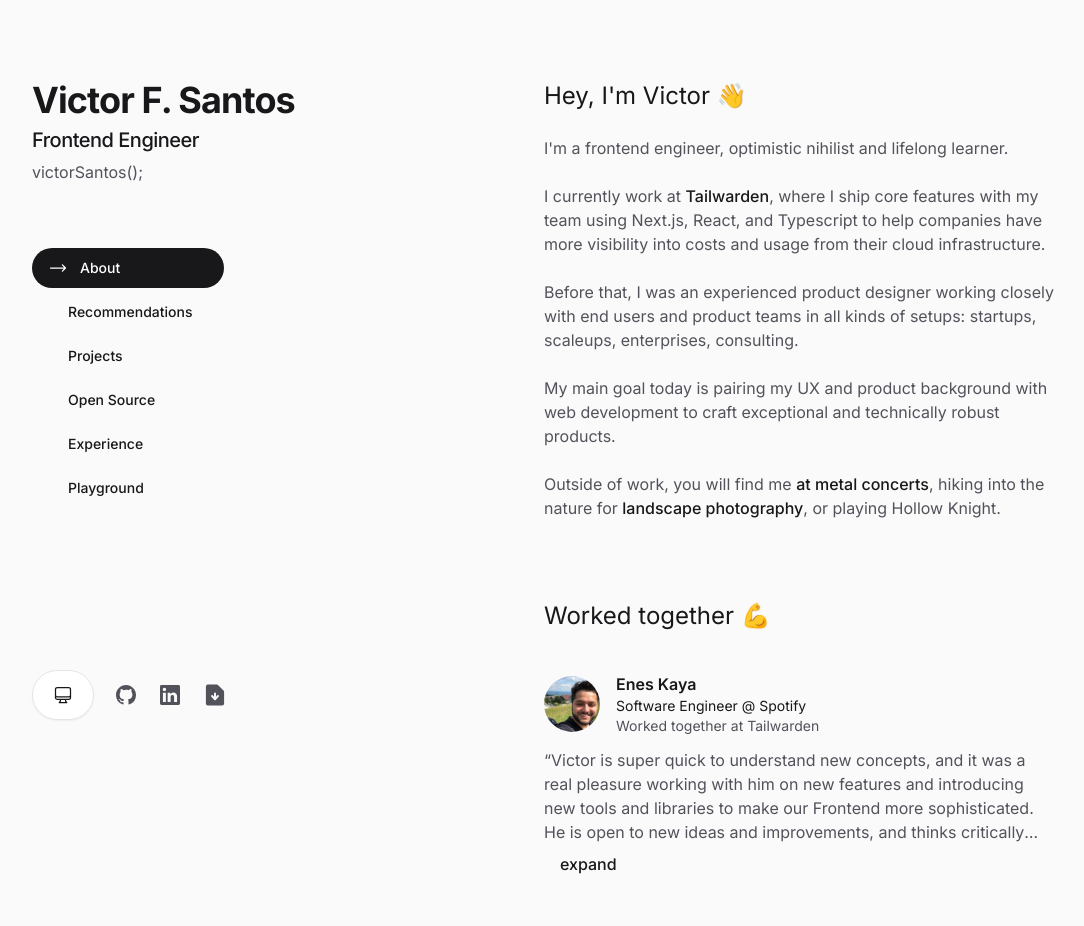
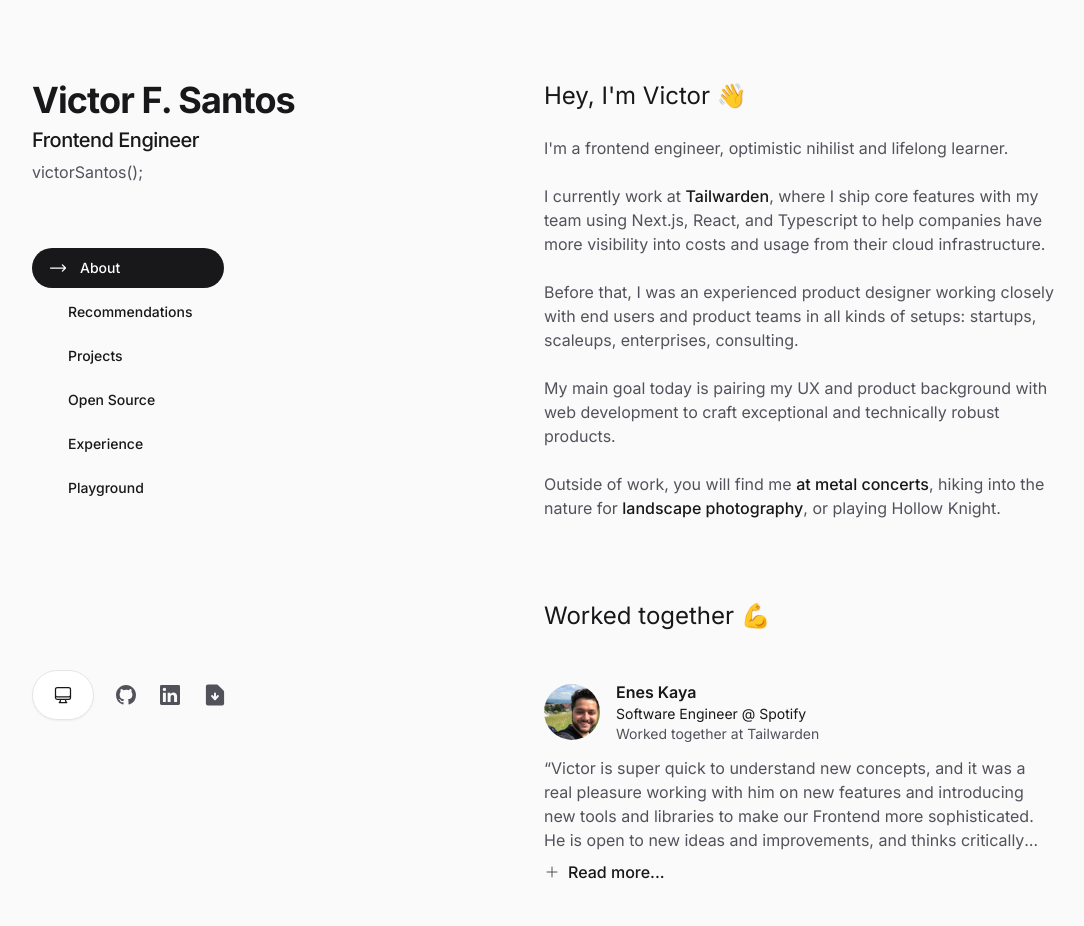
Before and after one commit to victorgaard/portfolio-v2, a Next.js app: page / in a window 1280 px wide. Shown: the top 926 px of the page, without its empty margins (96-1180 px from the left). Built offline with nearby package versions, Linux system fonts and the light colour scheme.

Commit message:
feat: recommendations fit and finish

```diff
--- a/components/Recommendation.tsx
+++ b/components/Recommendation.tsx
@@ -2,10 +2,16 @@ import { cn } from "@utils/cn";
 import Image from "next/image";
 import { PropsWithChildren, useState } from "react";
 import { Typography } from "@components/Typography";
-import Button from "./Button";
+import TextLink from "./TextLink";
+import { MinusIcon, PlusIcon } from "@heroicons/react/24/outline";
 
-export function Recommendation({ children }: PropsWithChildren) {
-  return <div className="flex flex-col gap-3">{children}</div>;
+type RecommendationProps = PropsWithChildren & { id: number };
+export function Recommendation({ children, id }: RecommendationProps) {
+  return (
+    <div id={`recommendation-${id}`} className="flex flex-col gap-3">
+      {children}
+    </div>
+  );
 }
 
 type HeaderProps = {
@@ -40,10 +46,12 @@ function Header({ name, title, picture, relationship }: HeaderProps) {
   );
 }
 
-function Message({ children }: PropsWithChildren) {
+type MessageProps = PropsWithChildren & { id: number };
+
+function Message({ children, id }: MessageProps) {
   const [isExpanded, setIsExpanded] = useState(false);
   return (
-    <div>
+    <div className="flex flex-col gap-2">
       <Typography.Paragraph
         className={cn("line-clamp-4", {
           "line-clamp-none": isExpanded,
@@ -51,9 +59,23 @@ function Message({ children }: PropsWithChildren) {
       >
         &ldquo;{children}&rdquo;
       </Typography.Paragraph>
-      <Button onClick={() => setIsExpanded(!isExpanded)}>
-        {isExpanded ? "close" : "expand"}
-      </Button>
+      <TextLink
+        href={`#recommendation-${id}`}
+        onClick={() => setIsExpanded(!isExpanded)}
+        className="flex items-center gap-2 mr-auto"
+      >
+        {isExpanded ? (
+          <>
+            <MinusIcon className="h-4 w-4 text-zinc-600 dark:text-zinc-400" />
+            Close
+          </>
+        ) : (
+          <>
+            <PlusIcon className="h-4 w-4 text-zinc-600 dark:text-zinc-400" />
+            Read more...
+          </>
+        )}
+      </TextLink>
     </div>
   );
 }
--- a/components/Recommendations.tsx
+++ b/components/Recommendations.tsx
@@ -6,20 +6,23 @@ import { Recommendation } from "@components/Recommendation";
 
 function Recommendations() {
   return (
-    <Section id="recommendations" title="Worked together 💪" className="gap-10">
-      {recommendations.map((recommendation) => (
-        <Recommendation key={recommendation.name}>
+    <Section id="recommendations" title="Worked together 💪" className="gap-12">
+      {recommendations.map((recommendation, idx) => {
+        const id = idx + 1;
+        return (
+          <Recommendation key={recommendation.name} id={id}>
             <Recommendation.Header
               name={recommendation.name}
               title={recommendation.title}
               relationship={recommendation.relationship}
               picture={recommendation.picture}
             />
-          <Recommendation.Message>
+            <Recommendation.Message id={id}>
               {recommendation.message}
             </Recommendation.Message>
           </Recommendation>
-      ))}
+        );
+      })}
     </Section>
   );
 }
```
Lines whose indentation alone changed are shown as unchanged.
